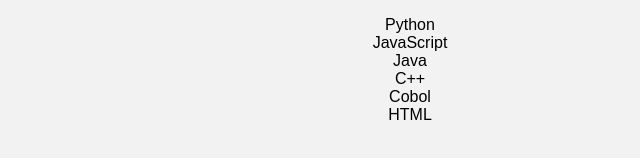
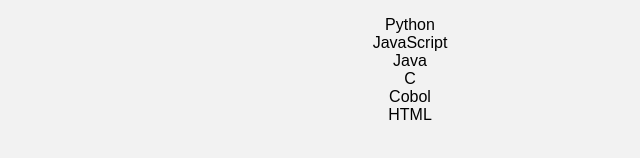
Before and after one commit to Rannye/treinamento, a plain HTML site: page index.html in a window 1280 px wide. Shown: the part 224-382 px from the top of the page, 250-890 px from the left. Drawn offline with Linux system fonts and the light colour scheme.

Commit message:
mudando C++ para C

```diff
--- a/index.html
+++ b/index.html
@@ -23,7 +23,7 @@
         <li>Python</li>
         <li>JavaScript</li>
         <li>Java</li>
-        <li>C++</li>
+        <li>C</li>
         <li>Cobol</li>
         <li>HTML</li>
     </ul>
```
